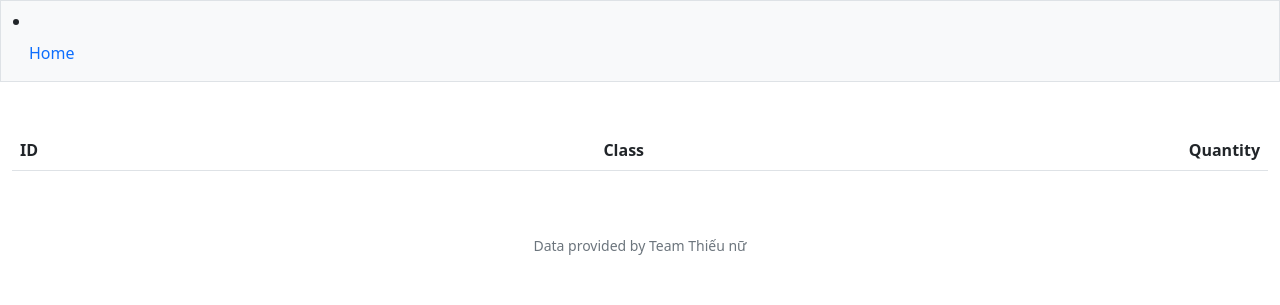
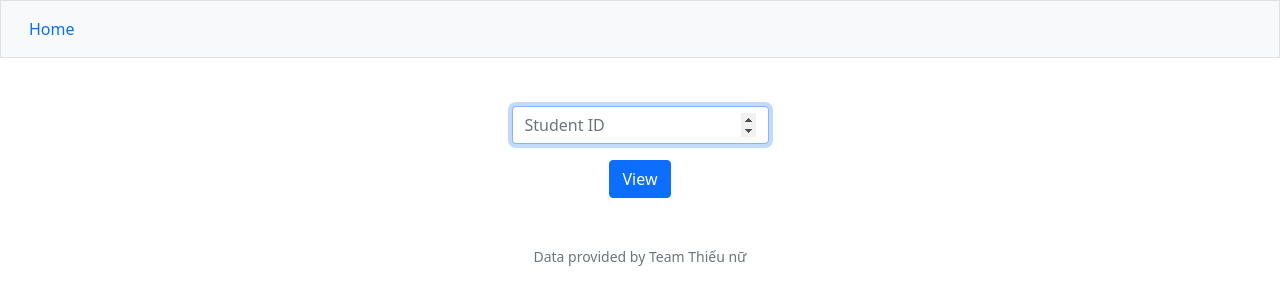
Before and after one commit to fuisl/checkin, a Flask app: page /view in a window 1280 px wide. Shown: the top 305 px of the page. Run offline with Flask 3, Linux system fonts and the light colour scheme; lists and menus that the app fills with data are empty; some libraries are stand-ins or nearby versions.

Commit message:
edit styles.css: to remove the dot favicon at the navbar's link, home.html: change the javascript function of the face registration and ticket_num cap, view.html: change according to the issue, app.py: add the email check

```diff
--- a/web/app.py
+++ b/web/app.py
@@ -62,9 +62,10 @@ def index():
 
         # Check email
         if not request.form.get("email"):
-            return apology("Must provide email")
+            return apology("Must provide email", 400)
 
-
+        if not ("@" in request.form.get("email") and (request.form.get("email").endswith((".com", ".vn")))):
+            return apology("Unvalid email", 400)
 
         # Check ticket class
         if not request.form.get("ticket_class"):
--- a/web/static/styles.css
+++ b/web/static/styles.css
@@ -21,3 +21,9 @@ nav .navbar-brand .green
 {
     color: #2e944b;
 }
+nav .nav-item
+{
+    list-style-type: none;
+    padding: 0;
+    margin: 0;
+}
--- a/web/templates/view.html
+++ b/web/templates/view.html
@@ -5,23 +5,12 @@
 {% endblock %}
 
 {% block link %}
-    <li class="nav-item"><a class="nav-link" href="/home">Home</a></li>
+    <li class="nav-item"><a class="nav-link" href="/">Home</a></li>
 {% endblock %}
 
 {% block content %}
-    <table class="table table-striped">
-        <thead>
-            <tr>
-                <th class="text-start">ID</th>
-                <th class="text-end">Class</th>
-                <th class="text-end">Quantity</th>
-            </tr>
-        </thead>
-
-        <tbody>
-        </tbody>
-
-        <tfoot>
-        </tfoot>
-    </table>
+    <div class="mb-3">
+        <input autocomplete="off" autofocus class="form-control mx-auto w-auto" name="student_id" placeholder="Student ID" type="number">
+    </div>
+    <button class="btn btn-primary" type="submit">View</button>
 {% endblock %}
```
Also changed, not shown: web/templates/home.html (+11 -23 lines).
